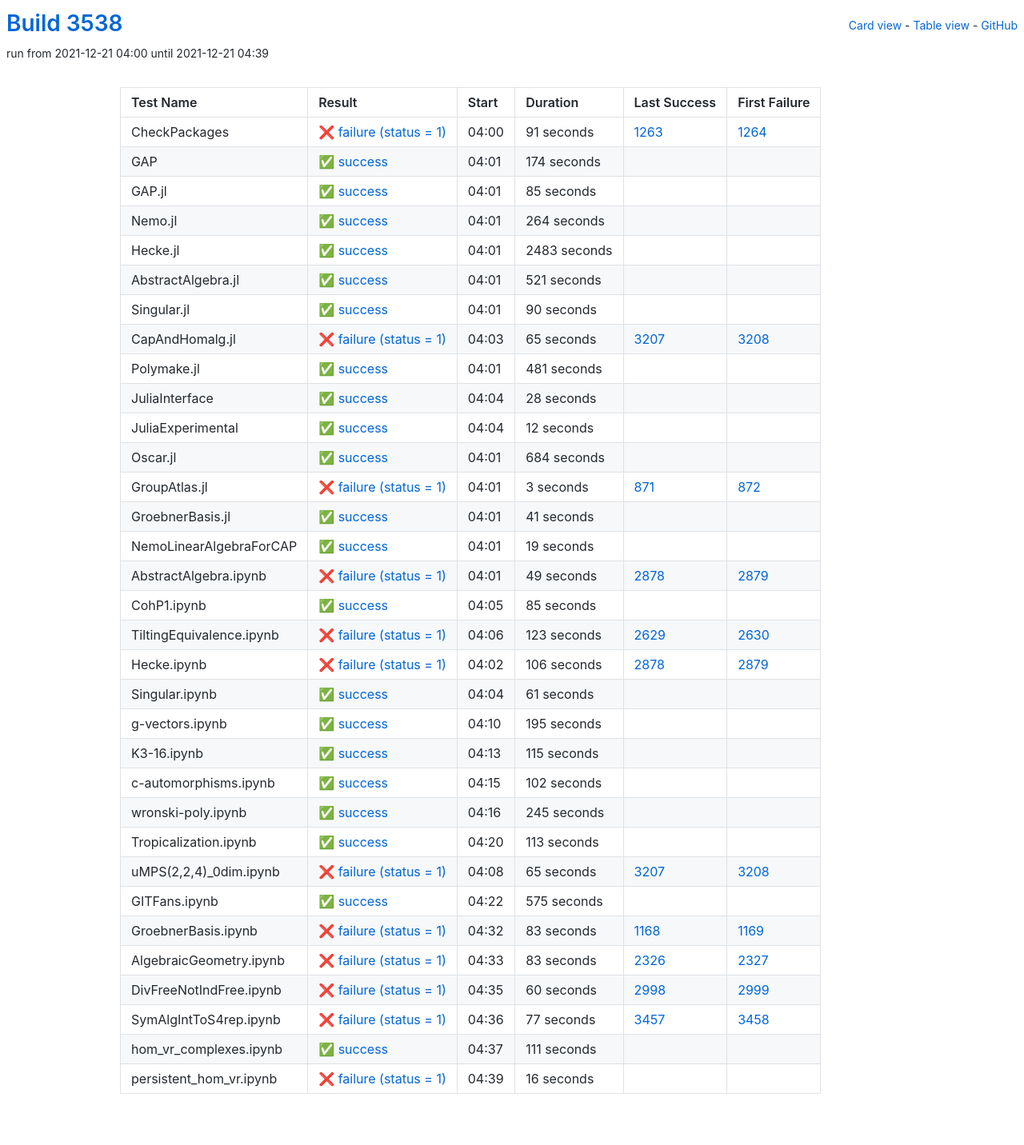
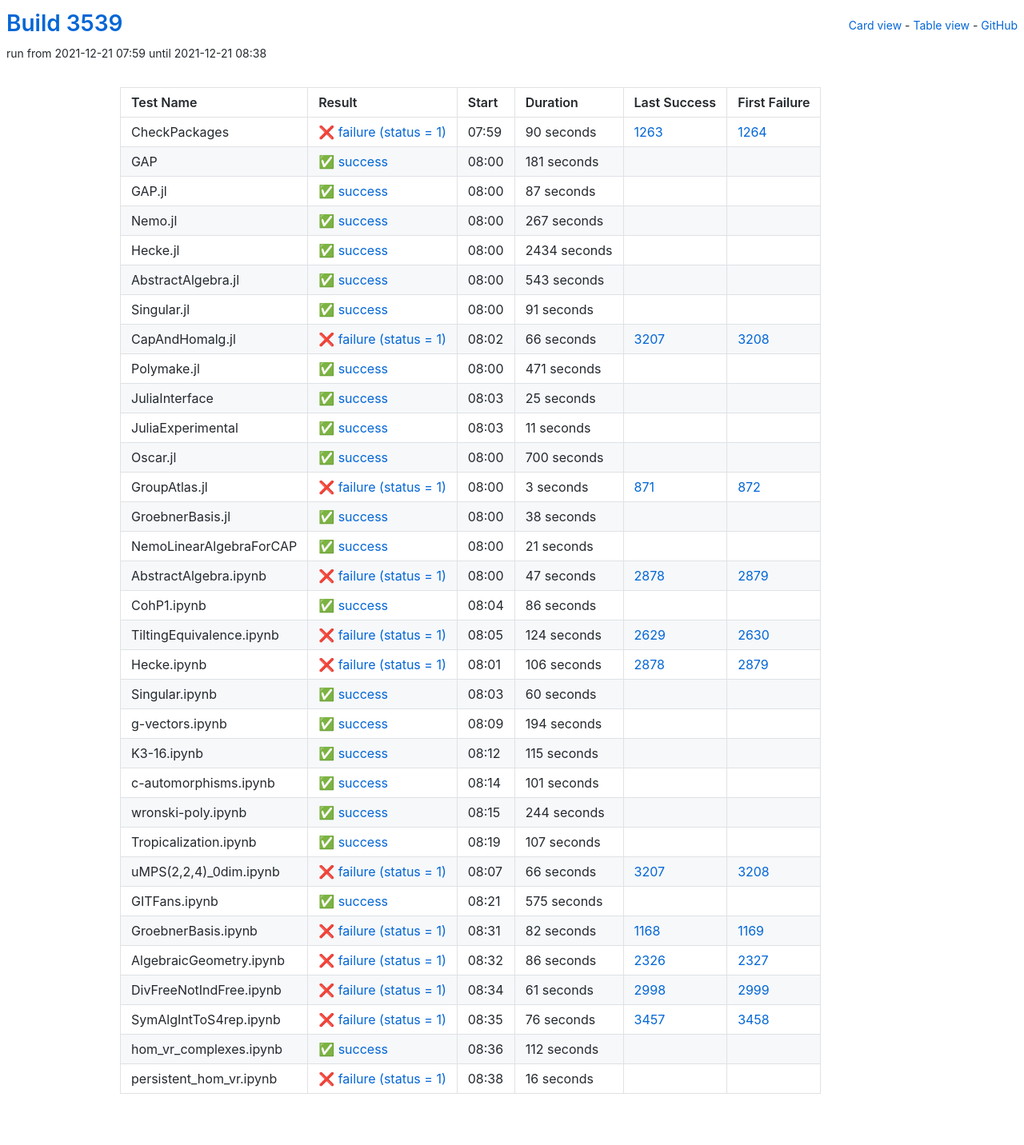
Before and after one commit to oscar-system/oscar-ci-status-stable, a Jekyll site: the page built from table.html, in a window 1280 px wide. Shown: the whole page at 80% size. Built offline with Jekyll 4.4.1, drawn with Linux system fonts in a browser that asks for light colours.

Commit message:
Build #3539

```diff
--- a/_data/ci.yml
+++ b/_data/ci.yml
@@ -1,6 +1,6 @@
 ---
-build: 3538
-build_url: https://oscarci.mathematik.uni-kl.de/job/oscar-stable/3538/
+build: 3539
+build_url: https://oscarci.mathematik.uni-kl.de/job/oscar-stable/3539/
 job: oscar-stable
 organization: oscar-system
 repo: oscar-ci-status-stable
@@ -8,152 +8,152 @@ repourl: https://github.com/oscar-system/oscar-ci-status-stable
 tests:
 - name: CheckPackages
   id: checkpackages
-  log: https://oscarci.mathematik.uni-kl.de/job/oscar-stable/3538/artifact/logs/build-3538/CheckPackages.log
-  start: 2021-12-21 04:00
+  log: https://oscarci.mathematik.uni-kl.de/job/oscar-stable/3539/artifact/logs/build-3539/CheckPackages.log
+  start: 2021-12-21 07:59
   success: false
   exitcode: 1
   status: failure
-  duration: 91
+  duration: 90
   last_success: 1263
   last_success_url: https://oscarci.mathematik.uni-kl.de/job/oscar-stable/1263/
   first_failure: 1264
   first_failure_url: https://oscarci.mathematik.uni-kl.de/job/oscar-stable/1264/
 - name: GAP
   id: gap
-  log: https://oscarci.mathematik.uni-kl.de/job/oscar-stable/3538/artifact/logs/build-3538/GAP.log
-  start: 2021-12-21 04:01
+  log: https://oscarci.mathematik.uni-kl.de/job/oscar-stable/3539/artifact/logs/build-3539/GAP.log
+  start: 2021-12-21 08:00
   success: true
   exitcode: 0
   status: success
-  duration: 174
+  duration: 181
   last_success: false
   last_success_url:
   first_failure: false
   first_failure_url:
 - name: GAP.jl
   id: gap-jl
-  log: https://oscarci.mathematik.uni-kl.de/job/oscar-stable/3538/artifact/logs/build-3538/GAP.jl.log
-  start: 2021-12-21 04:01
+  log: https://oscarci.mathematik.uni-kl.de/job/oscar-stable/3539/artifact/logs/build-3539/GAP.jl.log
+  start: 2021-12-21 08:00
   success: true
   exitcode: 0
   status: success
-  duration: 85
+  duration: 87
   last_success: false
   last_success_url:
   first_failure: false
   first_failure_url:
 - name: Nemo.jl
   id: nemo-jl
-  log: https://oscarci.mathematik.uni-kl.de/job/oscar-stable/3538/artifact/logs/build-3538/Nemo.jl.log
-  start: 2021-12-21 04:01
+  log: https://oscarci.mathematik.uni-kl.de/job/oscar-stable/3539/artifact/logs/build-3539/Nemo.jl.log
+  start: 2021-12-21 08:00
   success: true
   exitcode: 0
   status: success
-  duration: 264
+  duration: 267
   last_success: false
   last_success_url:
   first_failure: false
   first_failure_url:
 - name: Hecke.jl
   id: hecke-jl
-  log: https://oscarci.mathematik.uni-kl.de/job/oscar-stable/3538/artifact/logs/build-3538/Hecke.jl.log
-  start: 2021-12-21 04:01
+  log: https://oscarci.mathematik.uni-kl.de/job/oscar-stable/3539/artifact/logs/build-3539/Hecke.jl.log
+  start: 2021-12-21 08:00
   success: true
   exitcode: 0
   status: success
-  duration: 2483
+  duration: 2434
   last_success: false
   last_success_url:
   first_failure: false
   first_failure_url:
 - name: AbstractAlgebra.jl
   id: abstractalgebra-jl
-  log: https://oscarci.mathematik.uni-kl.de/job/oscar-stable/3538/artifact/logs/build-3538/AbstractAlgebra.jl.log
-  start: 2021-12-21 04:01
+  log: https://oscarci.mathematik.uni-kl.de/job/oscar-stable/3539/artifact/logs/build-3539/AbstractAlgebra.jl.log
+  start: 2021-12-21 08:00
   success: true
   exitcode: 0
   status: success
-  duration: 521
+  duration: 543
   last_success: false
   last_success_url:
   first_failure: false
   first_failure_url:
 - name: Singular.jl
   id: singular-jl
-  log: https://oscarci.mathematik.uni-kl.de/job/oscar-stable/3538/artifact/logs/build-3538/Singular.jl.log
-  start: 2021-12-21 04:01
+  log: https://oscarci.mathematik.uni-kl.de/job/oscar-stable/3539/artifact/logs/build-3539/Singular.jl.log
+  start: 2021-12-21 08:00
   success: true
   exitcode: 0
   status: success
-  duration: 90
+  duration: 91
   last_success: false
   last_success_url:
   first_failure: false
   first_failure_url:
 - name: CapAndHomalg.jl
   id: capandhomalg-jl
-  log: https://oscarci.mathematik.uni-kl.de/job/oscar-stable/3538/artifact/logs/build-3538/CapAndHomalg.jl.log
-  start: 2021-12-21 04:03
+  log: https://oscarci.mathematik.uni-kl.de/job/oscar-stable/3539/artifact/logs/build-3539/CapAndHomalg.jl.log
+  start: 2021-12-21 08:02
   success: false
   exitcode: 1
   status: failure
-  duration: 65
+  duration: 66
   last_success: 3207
   last_success_url: https://oscarci.mathematik.uni-kl.de/job/oscar-stable/3207/
   first_failure: 3208
   first_failure_url: https://oscarci.mathematik.uni-kl.de/job/oscar-stable/3208/
 - name: Polymake.jl
   id: polymake-jl
-  log: https://oscarci.mathematik.uni-kl.de/job/oscar-stable/3538/artifact/logs/build-3538/Polymake.jl.log
-  start: 2021-12-21 04:01
+  log: https://oscarci.mathematik.uni-kl.de/job/oscar-stable/3539/artifact/logs/build-3539/Polymake.jl.log
+  start: 2021-12-21 08:00
   success: true
   exitcode: 0
   status: success
-  duration: 481
+  duration: 471
   last_success: false
   last_success_url:
   first_failure: false
   first_failure_url:
 - name: JuliaInterface
   id: juliainterface
-  log: https://oscarci.mathematik.uni-kl.de/job/oscar-stable/3538/artifact/logs/build-3538/JuliaInterface.log
-  start: 2021-12-21 04:04
+  log: https://oscarci.mathematik.uni-kl.de/job/oscar-stable/3539/artifact/logs/build-3539/JuliaInterface.log
+  start: 2021-12-21 08:03
   success: true
   exitcode: 0
   status: success
-  duration: 28
+  duration: 25
   last_success: false
   last_success_url:
   first_failure: false
   first_failure_url:
 - name: JuliaExperimental
   id: juliaexperimental
-  log: https://oscarci.mathematik.uni-kl.de/job/oscar-stable/3538/artifact/logs/build-3538/JuliaExperimental.log
-  start: 2021-12-21 04:04
+  log: https://oscarci.mathematik.uni-kl.de/job/oscar-stable/3539/artifact/logs/build-3539/JuliaExperimental.log
+  start: 2021-12-21 08:03
   success: true
   exitcode: 0
   status: success
-  duration: 12
+  duration: 11
   last_success: false
   last_success_url:
   first_failure: false
   first_failure_url:
 - name: Oscar.jl
   id: oscar-jl
-  log: https://oscarci.mathematik.uni-kl.de/job/oscar-stable/3538/artifact/logs/build-3538/Oscar.jl.log
-  start: 2021-12-21 04:01
+  log: https://oscarci.mathematik.uni-kl.de/job/oscar-stable/3539/artifact/logs/build-3539/Oscar.jl.log
+  start: 2021-12-21 08:00
   success: true
   exitcode: 0
   status: success
-  duration: 684
+  duration: 700
   last_success: false
   last_success_url:
   first_failure: false
   first_failure_url:
 - name: GroupAtlas.jl
   id: groupatlas-jl
-  log: https://oscarci.mathematik.uni-kl.de/job/oscar-stable/3538/artifact/logs/build-3538/GroupAtlas.jl.log
-  start: 2021-12-21 04:01
+  log: https://oscarci.mathematik.uni-kl.de/job/oscar-stable/3539/artifact/logs/build-3539/GroupAtlas.jl.log
+  start: 2021-12-21 08:00
   success: false
   exitcode: 1
   status: failure
@@ -164,68 +164,68 @@ tests:
   first_failure_url: https://oscarci.mathematik.uni-kl.de/job/oscar-stable/872/
 - name: GroebnerBasis.jl
   id: groebnerbasis-jl
-  log: https://oscarci.mathematik.uni-kl.de/job/oscar-stable/3538/artifact/logs/build-3538/GroebnerBasis.jl.log
-  start: 2021-12-21 04:01
+  log: https://oscarci.mathematik.uni-kl.de/job/oscar-stable/3539/artifact/logs/build-3539/GroebnerBasis.jl.log
+  start: 2021-12-21 08:00
   success: true
   exitcode: 0
   status: success
-  duration: 41
+  duration: 38
   last_success: false
   last_success_url:
   first_failure: false
   first_failure_url:
 - name: NemoLinearAlgebraForCAP
   id: nemolinearalgebraforcap
-  log: https://oscarci.mathematik.uni-kl.de/job/oscar-stable/3538/artifact/logs/build-3538/NemoLinearAlgebraForCAP.log
-  start: 2021-12-21 04:01
+  log: https://oscarci.mathematik.uni-kl.de/job/oscar-stable/3539/artifact/logs/build-3539/NemoLinearAlgebraForCAP.log
+  start: 2021-12-21 08:00
   success: true
   exitcode: 0
   status: success
-  duration: 19
+  duration: 21
   last_success: false
   last_success_url:
   first_failure: false
   first_failure_url:
 - name: AbstractAlgebra.ipynb
   id: abstractalgebra-ipynb
-  log: https://oscarci.mathematik.uni-kl.de/job/oscar-stable/3538/artifact/logs/build-3538/AbstractAlgebra.ipynb.log
-  start: 2021-12-21 04:01
+  log: https://oscarci.mathematik.uni-kl.de/job/oscar-stable/3539/artifact/logs/build-3539/AbstractAlgebra.ipynb.log
+  start: 2021-12-21 08:00
   success: false
   exitcode: 1
   status: failure
-  duration: 49
+  duration: 47
   last_success: 2878
   last_success_url: https://oscarci.mathematik.uni-kl.de/job/oscar-stable/2878/
   first_failure: 2879
   first_failure_url: https://oscarci.mathematik.uni-kl.de/job/oscar-stable/2879/
 - name: CohP1.ipynb
   id: cohp1-ipynb
-  log: https://oscarci.mathematik.uni-kl.de/job/oscar-stable/3538/artifact/logs/build-3538/CohP1.ipynb.log
-  start: 2021-12-21 04:05
+  log: https://oscarci.mathematik.uni-kl.de/job/oscar-stable/3539/artifact/logs/build-3539/CohP1.ipynb.log
+  start: 2021-12-21 08:04
   success: true
   exitcode: 0
   status: success
-  duration: 85
+  duration: 86
   last_success: false
   last_success_url:
   first_failure: false
   first_failure_url:
 - name: TiltingEquivalence.ipynb
   id: tiltingequivalence-ipynb
-  log: https://oscarci.mathematik.uni-kl.de/job/oscar-stable/3538/artifact/logs/build-3538/TiltingEquivalence.ipynb.log
-  start: 2021-12-21 04:06
+  log: https://oscarci.mathematik.uni-kl.de/job/oscar-stable/3539/artifact/logs/build-3539/TiltingEquivalence.ipynb.log
+  start: 2021-12-21 08:05
   success: false
   exitcode: 1
   status: failure
-  duration: 123
+  duration: 124
   last_success: 2629
   last_success_url: https://oscarci.mathematik.uni-kl.de/job/oscar-stable/2629/
   first_failure: 2630
   first_failure_url: https://oscarci.mathematik.uni-kl.de/job/oscar-stable/2630/
 - name: Hecke.ipynb
   id: hecke-ipynb
-  log: https://oscarci.mathematik.uni-kl.de/job/oscar-stable/3538/artifact/logs/build-3538/Hecke.ipynb.log
-  start: 2021-12-21 04:02
+  log: https://oscarci.mathematik.uni-kl.de/job/oscar-stable/3539/artifact/logs/build-3539/Hecke.ipynb.log
+  start: 2021-12-21 08:01
   success: false
   exitcode: 1
   status: failure
@@ -236,32 +236,32 @@ tests:
   first_failure_url: https://oscarci.mathematik.uni-kl.de/job/oscar-stable/2879/
 - name: Singular.ipynb
   id: singular-ipynb
-  log: https://oscarci.mathematik.uni-kl.de/job/oscar-stable/3538/artifact/logs/build-3538/Singular.ipynb.log
-  start: 2021-12-21 04:04
+  log: https://oscarci.mathematik.uni-kl.de/job/oscar-stable/3539/artifact/logs/build-3539/Singular.ipynb.log
+  start: 2021-12-21 08:03
   success: true
   exitcode: 0
   status: success
-  duration: 61
+  duration: 60
   last_success: false
   last_success_url:
   first_failure: false
   first_failure_url:
 - name: g-vectors.ipynb
   id: g-vectors-ipynb
-  log: https://oscarci.mathematik.uni-kl.de/job/oscar-stable/3538/artifact/logs/build-3538/g-vectors.ipynb.log
-  start: 2021-12-21 04:10
+  log: https://oscarci.mathematik.uni-kl.de/job/oscar-stable/3539/artifact/logs/build-3539/g-vectors.ipynb.log
+  start: 2021-12-21 08:09
   success: true
   exitcode: 0
   status: success
-  duration: 195
+  duration: 194
   last_success: false
   last_success_url:
   first_failure: false
   first_failure_url:
 - name: K3-16.ipynb
   id: k3-16-ipynb
-  log: https://oscarci.mathematik.uni-kl.de/job/oscar-stable/3538/artifact/logs/build-3538/K3-16.ipynb.log
-  start: 2021-12-21 04:13
+  log: https://oscarci.mathematik.uni-kl.de/job/oscar-stable/3539/artifact/logs/build-3539/K3-16.ipynb.log
+  start: 2021-12-21 08:12
   success: true
   exitcode: 0
   status: success
@@ -272,56 +272,56 @@ tests:
   first_failure_url:
 - name: c-automorphisms.ipynb
   id: c-automorphisms-ipynb
-  log: https://oscarci.mathematik.uni-kl.de/job/oscar-stable/3538/artifact/logs/build-3538/c-automorphisms.ipynb.log
-  start: 2021-12-21 04:15
+  log: https://oscarci.mathematik.uni-kl.de/job/oscar-stable/3539/artifact/logs/build-3539/c-automorphisms.ipynb.log
+  start: 2021-12-21 08:14
   success: true
   exitcode: 0
   status: success
-  duration: 102
+  duration: 101
   last_success: false
   last_success_url:
   first_failure: false
   first_failure_url:
 - name: wronski-poly.ipynb
   id: wronski-poly-ipynb
-  log: https://oscarci.mathematik.uni-kl.de/job/oscar-stable/3538/artifact/logs/build-3538/wronski-poly.ipynb.log
-  start: 2021-12-21 04:16
+  log: https://oscarci.mathematik.uni-kl.de/job/oscar-stable/3539/artifact/logs/build-3539/wronski-poly.ipynb.log
+  start: 2021-12-21 08:15
   success: true
   exitcode: 0
   status: success
-  duration: 245
+  duration: 244
   last_success: false
   last_success_url:
   first_failure: false
   first_failure_url:
 - name: Tropicalization.ipynb
   id: tropicalization-ipynb
-  log: https://oscarci.mathematik.uni-kl.de/job/oscar-stable/3538/artifact/logs/build-3538/Tropicalization.ipynb.log
-  start: 2021-12-21 04:20
+  log: https://oscarci.mathematik.uni-kl.de/job/oscar-stable/3539/artifact/logs/build-3539/Tropicalization.ipynb.log
+  start: 2021-12-21 08:19
   success: true
   exitcode: 0
   status: success
-  duration: 113
+  duration: 107
   last_success: false
   last_success_url:
   first_failure: false
   first_failure_url:
 - name: uMPS(2,2,4)_0dim.ipynb
   id: umps-2-2-4-0dim-ipynb
-  log: https://oscarci.mathematik.uni-kl.de/job/oscar-stable/3538/artifact/logs/build-3538/uMPS-2-2-4-_0dim.ipynb.log
-  start: 2021-12-21 04:08
+  log: https://oscarci.mathematik.uni-kl.de/job/oscar-stable/3539/artifact/logs/build-3539/uMPS-2-2-4-_0dim.ipynb.log
+  start: 2021-12-21 08:07
   success: false
   exitcode: 1
   status: failure
-  duration: 65
+  duration: 66
   last_success: 3207
   last_success_url: https://oscarci.mathematik.uni-kl.de/job/oscar-stable/3207/
   first_failure: 3208
   first_failure_url: https://oscarci.mathematik.uni-kl.de/job/oscar-stable/3208/
 - name: GITFans.ipynb
   id: gitfans-ipynb
-  log: https://oscarci.mathematik.uni-kl.de/job/oscar-stable/3538/artifact/logs/build-3538/GITFans.ipynb.log
-  start: 2021-12-21 04:22
+  log: https://oscarci.mathematik.uni-kl.de/job/oscar-stable/3539/artifact/logs/build-3539/GITFans.ipynb.log
+  start: 2021-12-21 08:21
   success: true
   exitcode: 0
   status: success
@@ -332,68 +332,68 @@ tests:
   first_failure_url:
 - name: GroebnerBasis.ipynb
   id: groebnerbasis-ipynb
-  log: https://oscarci.mathematik.uni-kl.de/job/oscar-stable/3538/artifact/logs/build-3538/GroebnerBasis.ipynb.log
-  start: 2021-12-21 04:32
+  log: https://oscarci.mathematik.uni-kl.de/job/oscar-stable/3539/artifact/logs/build-3539/GroebnerBasis.ipynb.log
+  start: 2021-12-21 08:31
   success: false
   exitcode: 1
   status: failure
-  duration: 83
+  duration: 82
   last_success: 1168
   last_success_url: https://oscarci.mathematik.uni-kl.de/job/oscar-stable/1168/
   first_failure: 1169
   first_failure_url: https://oscarci.mathematik.uni-kl.de/job/oscar-stable/1169/
 - name: AlgebraicGeometry.ipynb
   id: algebraicgeometry-ipynb
-  log: https://oscarci.mathematik.uni-kl.de/job/oscar-stable/3538/artifact/logs/build-3538/AlgebraicGeometry.ipynb.log
-  start: 2021-12-21 04:33
+  log: https://oscarci.mathematik.uni-kl.de/job/oscar-stable/3539/artifact/logs/build-3539/AlgebraicGeometry.ipynb.log
+  start: 2021-12-21 08:32
   success: false
   exitcode: 1
   status: failure
-  duration: 83
+  duration: 86
   last_success: 2326
   last_success_url: https://oscarci.mathematik.uni-kl.de/job/oscar-stable/2326/
   first_failure: 2327
   first_failure_url: https://oscarci.mathematik.uni-kl.de/job/oscar-stable/2327/
 - name: DivFreeNotIndFree.ipynb
   id: divfreenotindfree-ipynb
-  log: https://oscarci.mathematik.uni-kl.de/job/oscar-stable/3538/artifact/logs/build-3538/DivFreeNotIndFree.ipynb.log
-  start: 2021-12-21 04:35
+  log: https://oscarci.mathematik.uni-kl.de/job/oscar-stable/3539/artifact/logs/build-3539/DivFreeNotIndFree.ipynb.log
+  start: 2021-12-21 08:34
   success: false
   exitcode: 1
   status: failure
-  duration: 60
+  duration: 61
   last_success: 2998
   last_success_url: https://oscarci.mathematik.uni-kl.de/job/oscar-stable/2998/
   first_failure: 2999
   first_failure_url: https://oscarci.mathematik.uni-kl.de/job/oscar-stable/2999/
 - name: SymAlgIntToS4rep.ipynb
   id: symalginttos4rep-ipynb
-  log: https://oscarci.mathematik.uni-kl.de/job/oscar-stable/3538/artifact/logs/build-3538/SymAlgIntToS4rep.ipynb.log
-  start: 2021-12-21 04:36
+  log: https://oscarci.mathematik.uni-kl.de/job/oscar-stable/3539/artifact/logs/build-3539/SymAlgIntToS4rep.ipynb.log
+  start: 2021-12-21 08:35
   success: false
   exitcode: 1
   status: failure
-  duration: 77
+  duration: 76
   last_success: 3457
   last_success_url: https://oscarci.mathematik.uni-kl.de/job/oscar-stable/3457/
   first_failure: 3458
   first_failure_url: https://oscarci.mathematik.uni-kl.de/job/oscar-stable/3458/
 - name: hom_vr_complexes.ipynb
   id: hom-vr-complexes-ipynb
-  log: https://oscarci.mathematik.uni-kl.de/job/oscar-stable/3538/artifact/logs/build-3538/hom_vr_complexes.ipynb.log
-  start: 2021-12-21 04:37
+  log: https://oscarci.mathematik.uni-kl.de/job/oscar-stable/3539/artifact/logs/build-3539/hom_vr_complexes.ipynb.log
+  start: 2021-12-21 08:36
   success: true
   exitcode: 0
   status: success
-  duration: 111
+  duration: 112
   last_success: false
   last_success_url:
   first_failure: false
   first_failure_url:
 - name: persistent_hom_vr.ipynb
   id: persistent-hom-vr-ipynb
-  log: https://oscarci.mathematik.uni-kl.de/job/oscar-stable/3538/artifact/logs/build-3538/persistent_hom_vr.ipynb.log
-  start: 2021-12-21 04:39
+  log: https://oscarci.mathematik.uni-kl.de/job/oscar-stable/3539/artifact/logs/build-3539/persistent_hom_vr.ipynb.log
+  start: 2021-12-21 08:38
   success: false
   exitcode: 1
   status: failure
```
Also changed, not shown: README.md.
